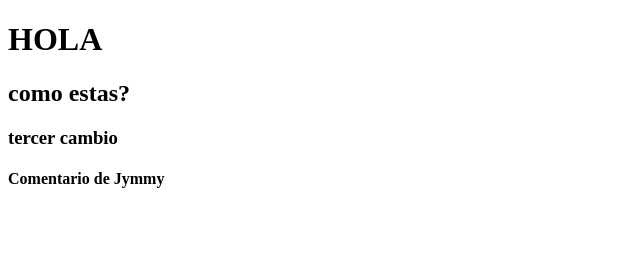
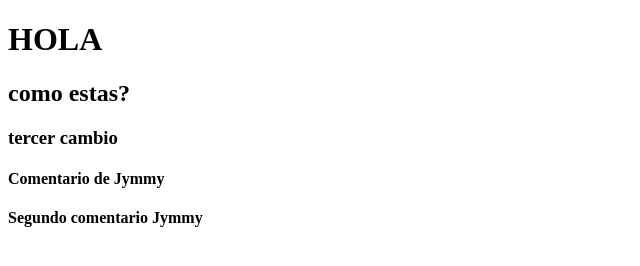
Before and after one commit to afvp0315/practicagit, a plain HTML site: page index.html in a window 1280 px wide. Shown: the whole page, without its empty margins (0-640 px from the left). Drawn offline with Linux system fonts and the light colour scheme.

Commit message:
segundo cambio de Jymmy

```diff
--- a/index.html
+++ b/index.html
@@ -10,5 +10,6 @@
     <h2>como estas?</h2>
     <h3>tercer cambio</h3>
     <h4>Comentario de Jymmy</h4>
+    <h4>Segundo comentario Jymmy</h4>
 </body>
 </html>
```
